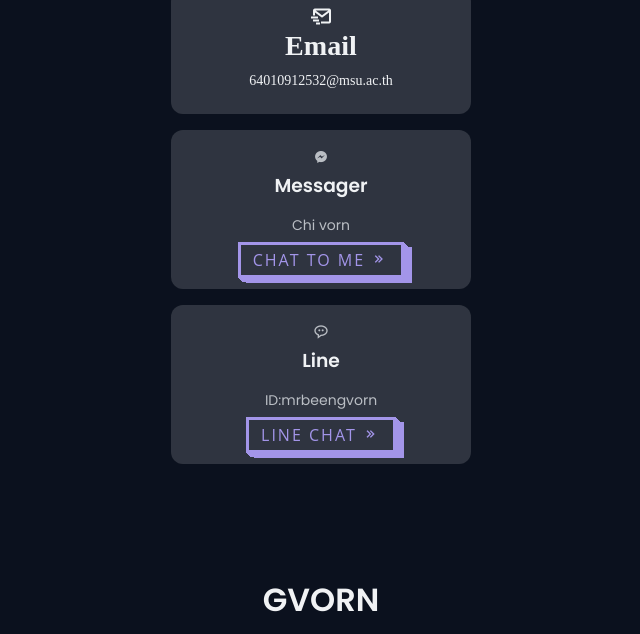
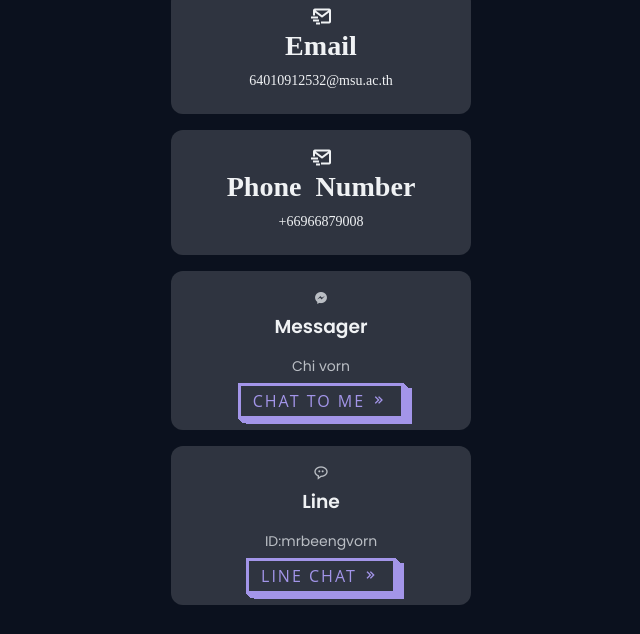
Before and after one commit to Gvorn555/g1-portfolio, a plain HTML site: page index.html in a window 1280 px wide. Shown: the part 3782-4416 px from the top of the page, without its empty margins (319-959 px from the left). Drawn offline with nearby package versions, Linux system fonts and the light colour scheme.

Commit message:
Update index.html

```diff
--- a/index.html
+++ b/index.html
@@ -84,7 +84,7 @@
                         </h3>
 
                         <div class="home__buttons">
-                            <a href="https://drive.google.com/file/d/1GxrBbeKov5cK0pyshZfi1VqiYkdEikyE/view?usp=sharing" class="button button-ghost">
+                            <a href="https://drive.google.com/file/d/1cb8R_HvKO6AQnnKDUn96MK-YZmFS1G1c/view?usp=sharing" class="button button-ghost">
                                 download my CV
                             </a>
 
@@ -431,6 +431,17 @@
                                 </a> -->
                             </i>
                         </div>
+                        <div class="contact__card">
+                            <i class="bx bx-mail-send contact__card-icon">
+                                <h3 class="contact__card-title">Phone Number</h3>
+                                <span class="contact__card-data">+66966879008</span>
+
+                                <!-- <a class="contact__button button" onclick="sendEmail()">
+                                    send email here
+                                    <i class='bx bx-chevrons-right'></i>
+                                </a> -->
+                            </i>
+                        </div>
 
 
 
```
